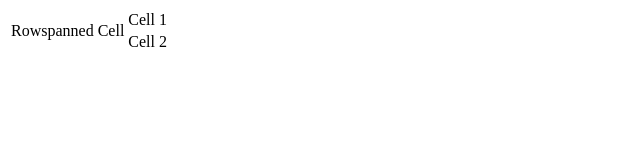
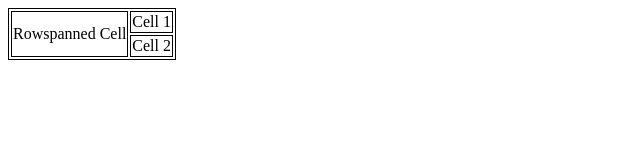
Before and after one commit to ayanna-nikk/pracQ1, a plain HTML site: page index.html in a window 1280 px wide. Shown: the whole page, without its empty margins (0-640 px from the left). Drawn offline with Linux system fonts and the light colour scheme.

Commit message:
Update index.html

```diff
--- a/index.html
+++ b/index.html
@@ -10,12 +10,10 @@
 
     <style>
       table {
-        border: 1px;
-        border-color: black;
+        border: 1px solid black;
       }
       tr, td {
-        border: 1px;
-        border-color: black;
+        border: 1px solid black;
       }
     </style>
   </head>
```
